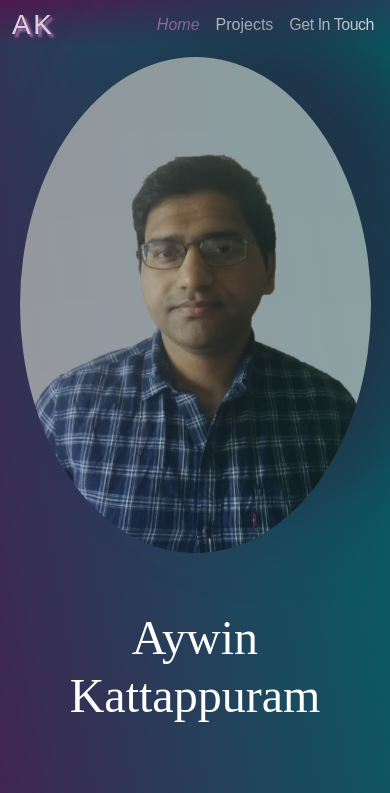
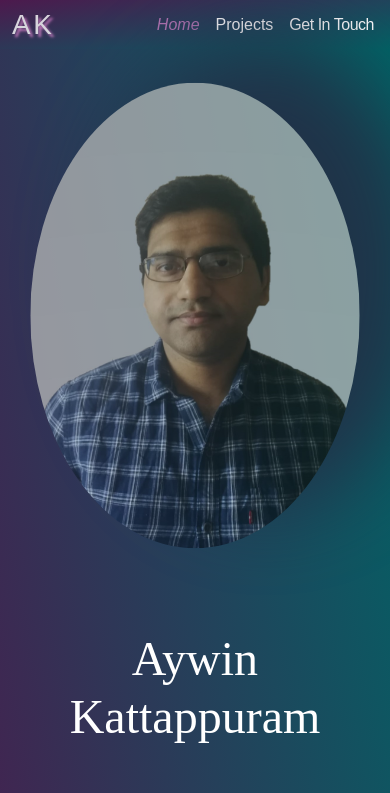
Before and after one commit to AywinK/react-portfolio, a React (Create React App) app: page /#/ in a window 390 px wide. Shown: the top 793 px of the page. Built offline with nearby package versions, Linux system fonts and the light colour scheme; a web font is replaced by a local one.

Commit message:
fixes home profile pic. on tablet screens

```diff
--- a/src/components/Home.js
+++ b/src/components/Home.js
@@ -9,10 +9,11 @@ function Home() {
             backgroundImage: "linear-gradient(260deg, var(--customBlue), var(--customPurple))"
         },
         img: {
-            maxHeight: "65vh",
-            maxWidth: "90vw",
+            // maxHeight: "65vh",
+            // maxWidth: "90vw",
             filter: "drop-shadow(5em -3em 3em var(--customGrey))",
-            opacity: "0.75"
+            opacity: "0.75",
+            transform: "scale(0.9)" //fixes layout on tablets
         },
         p: {
             color: "white !important",
@@ -30,7 +31,7 @@ function Home() {
         <main className="container-fluid fill" style={customStylesObj.home}>
             <div className="row">
                 <div className="col-md-6 d-flex justify-content-center align-items-center">
-                    <img src={Photo} className="img-responsive rounded-circle shadow-4-strong py-2" style={customStylesObj.img} alt="Aywin Kattappuram"></img>
+                    <img src={Photo} className="img-responsive img-fluid rounded-circle shadow-4-strong py-2" style={customStylesObj.img} alt="Aywin Kattappuram"></img>
                 </div>
                 <div className="col-md-6 d-flex flex-column justify-content-center align-items-center p-5 text-center text-white">
                 <h1 className="pb-3 mb-5 font-effect-emboss" style={customStylesObj.titleName}>Aywin Kattappuram</h1>
```
